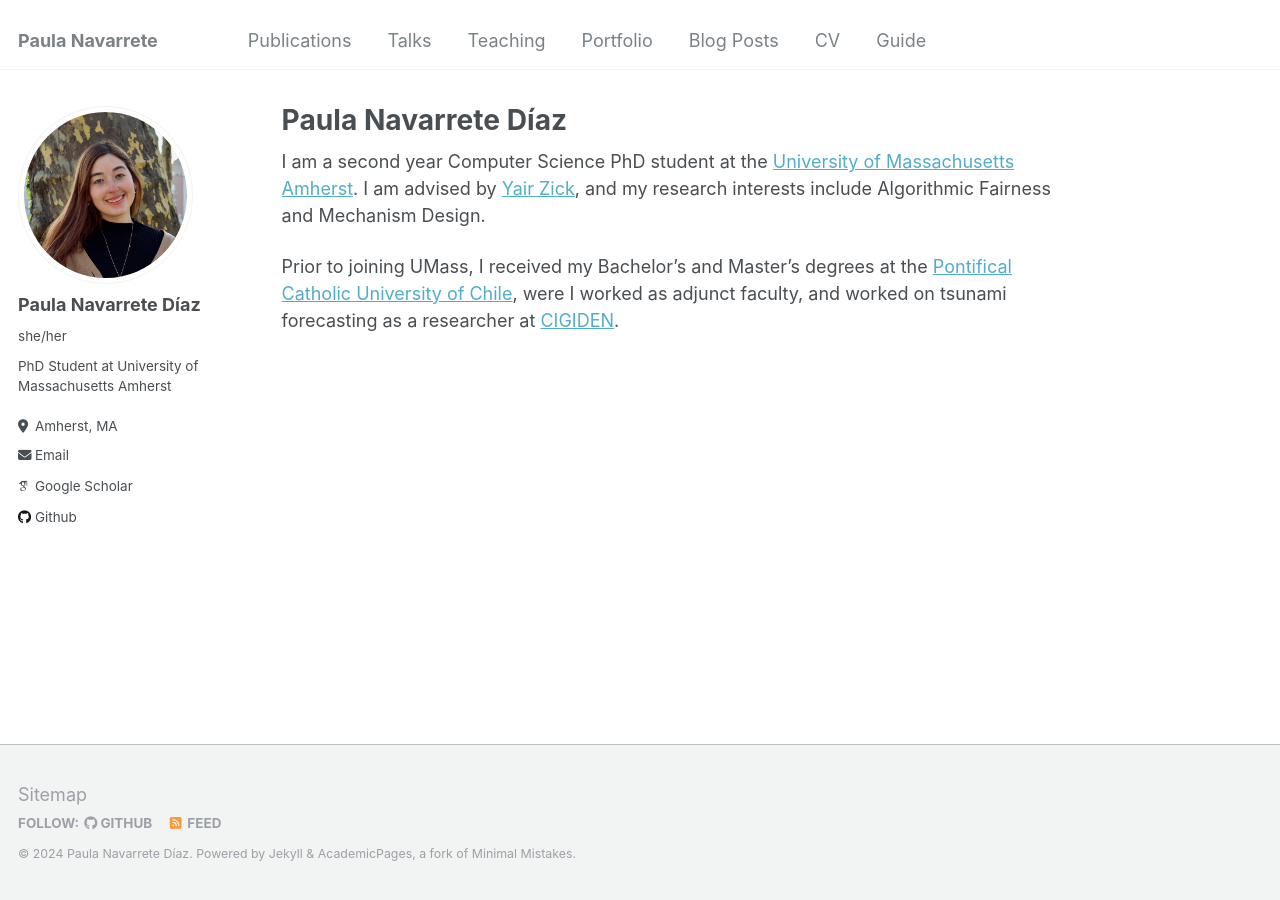
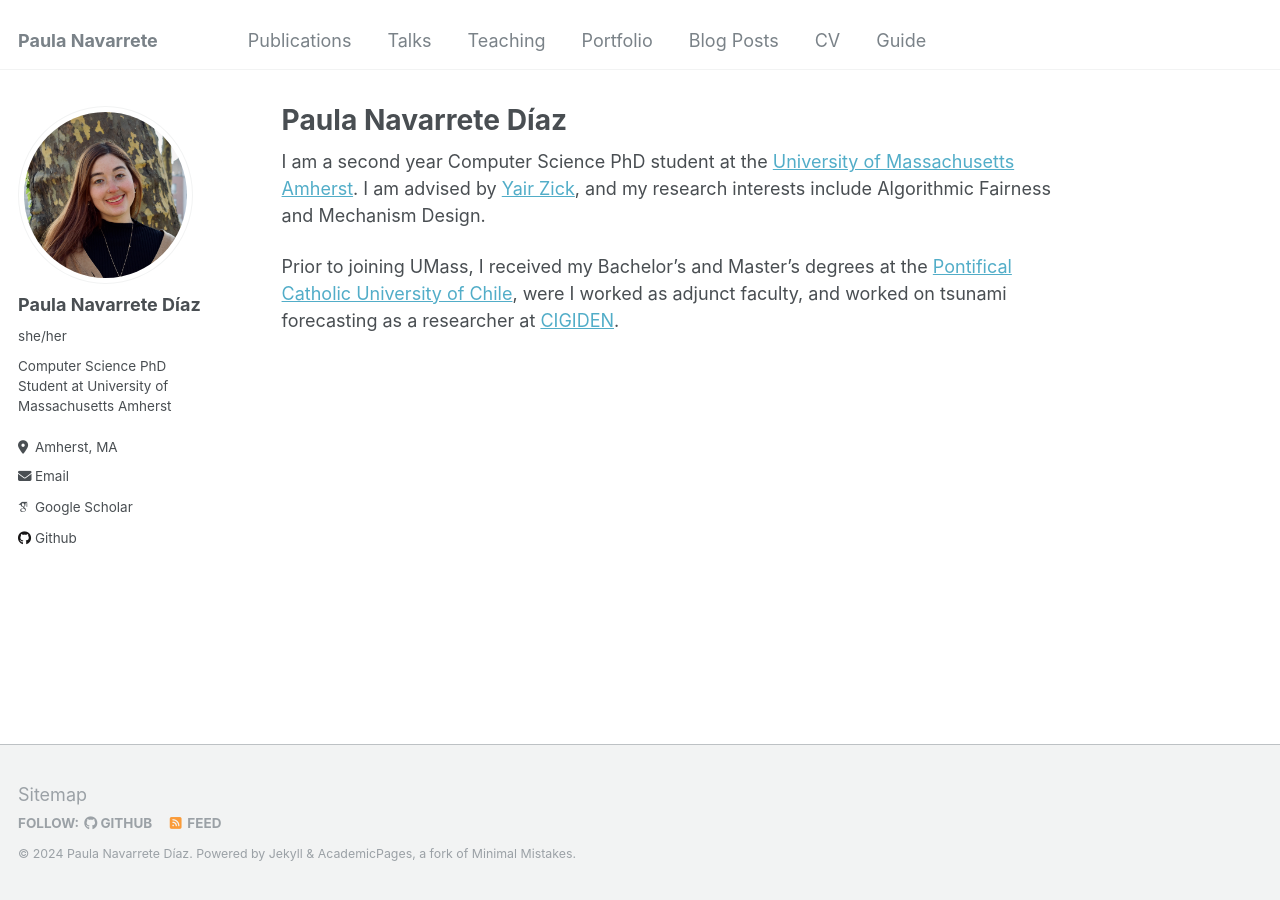
Before and after one commit to cheerstopaula/cheerstopaula.github.io, a Jekyll site: the page built from _pages/about.md, in a window 1280 px wide. Built offline with Jekyll 4.4.1, drawn with Linux system fonts in a browser that asks for light colours; some web fonts are replaced.

Commit message:
Update _config.yml

```diff
--- a/_config.yml
+++ b/_config.yml
@@ -24,7 +24,7 @@ author:
   avatar           : "profile.png"
   name             : "Paula Navarrete Díaz"
   pronouns         : "she/her"
-  bio              : "PhD Student at University of Massachusetts Amherst"
+  bio              : "Computer Science PhD Student at University of Massachusetts Amherst"
   location         : "Amherst, MA"
   # employer         : "Red Brick University"
   # uri              : # URL
```
